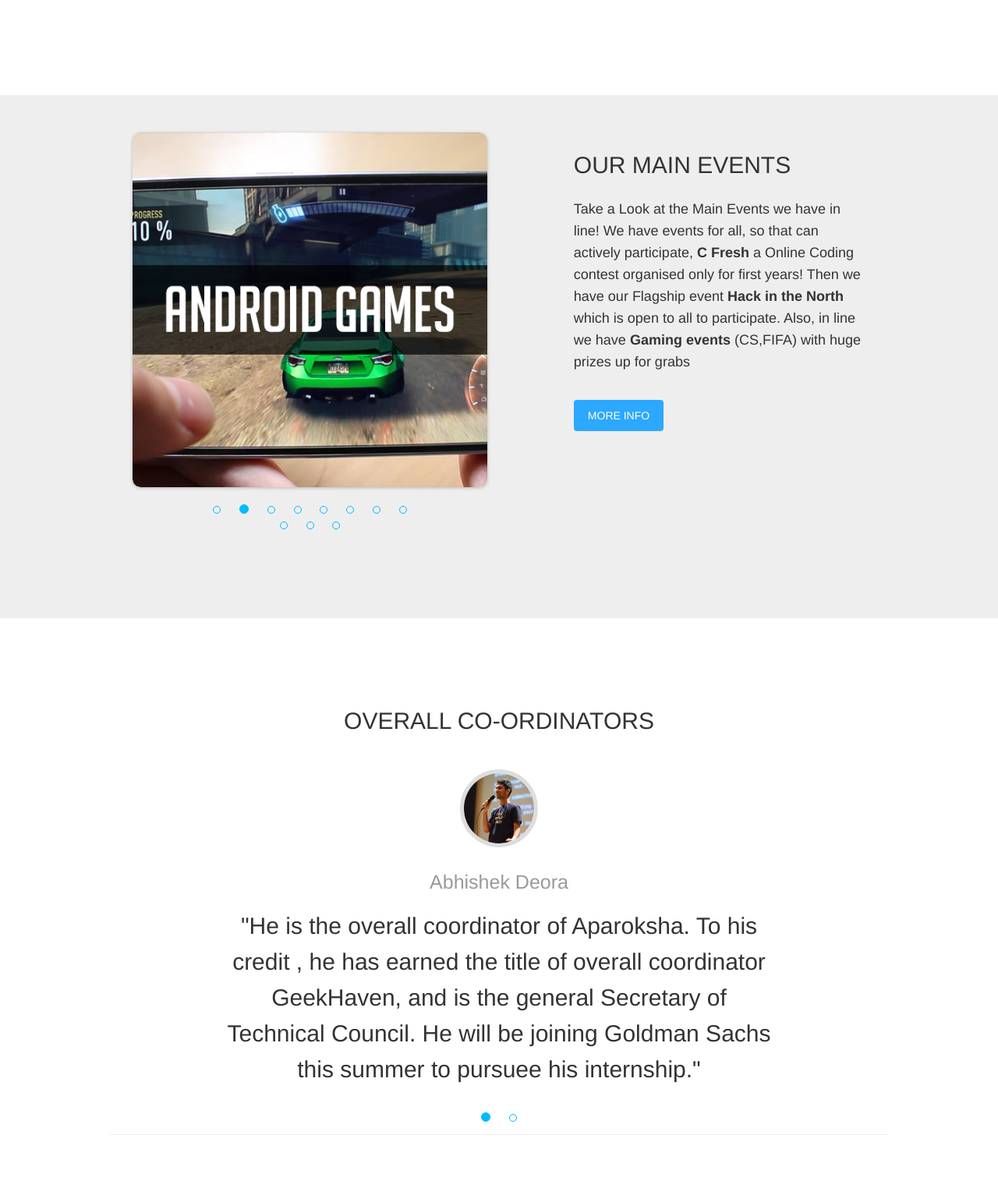
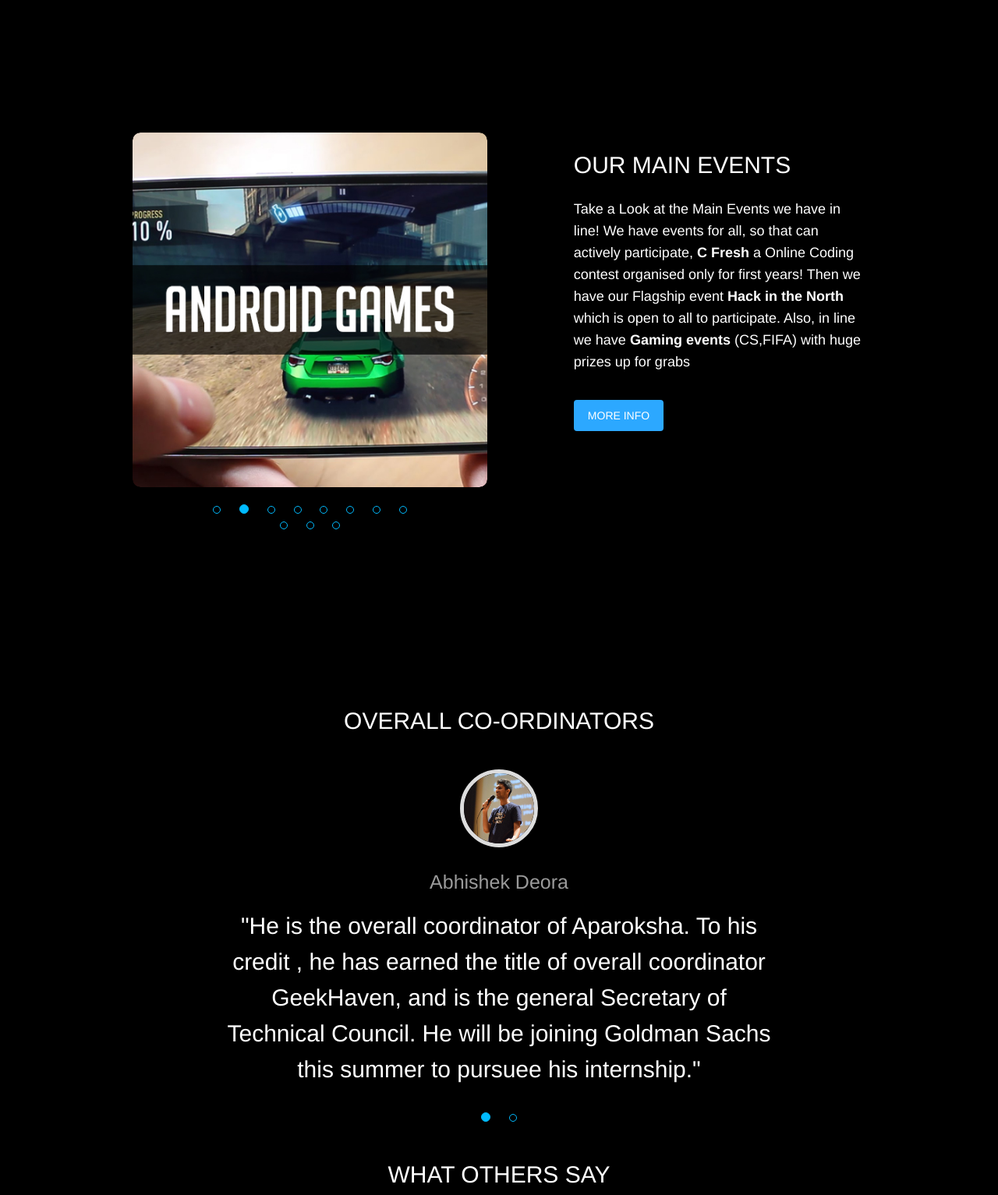
Before and after one commit to CodHeK/Aparoksha-Event-Registration, a plain HTML site: page index.html in a window 1280 px wide. Shown: the part 896-2429 px from the top of the page at 78% size. Drawn offline with Linux system fonts and the light colour scheme.

Commit message:
Update index.html

```diff
--- a/index.html
+++ b/index.html
@@ -18,6 +18,13 @@
         <link rel="stylesheet" type="text/css" href="https://maxcdn.bootstrapcdn.com/font-awesome/4.4.0/css/font-awesome.min.css">
 
         <style type="text/css">
+            body {
+                background-color:black;
+            }
+            .section.section-testimonial {
+                background-color: black;
+                color: white;
+            }
             .fa-facebook-square:hover {
                 color: #3b5998;
             }
@@ -28,13 +35,13 @@
     </head>
     <body class="landing-page landing-page1">
     <div class="title" style="text-align:center;">
-        <h1 style="text-transform:uppercase;font-weight:700;font-size:70px;">Aparoksha'17</h1>
-        <h5 style="text-transform:uppercase;letter-spacing:8px;font-family:Orbitron;">" Laying Foundations for Skynet "</h5>
+        <h1 style="text-transform:uppercase;font-weight:700;font-size:70px;color:white;">Aparoksha'17</h1>
+        <h5 style="text-transform:uppercase;letter-spacing:8px;font-family:Orbitron;color:#DCDCDC;">" Laying Foundations for Skynet "</h5>
     </div>
     <hr style="width:1000px;">
     <div class="section section-testimonial">
                 <div class="container">
-                    <h4 class="header-text text-center">OUR STORY</h4>
+                    <h4 class="header-text text-center" style="color:white;">OUR STORY</h4>
                     <br>
                     <h3 style="text-align:center;">" The real voyage of discovery consists not in seeking new landscapes</h3><h3 style="text-align:center;">but in having new eyes "</h3>
                     <br>
@@ -43,10 +50,10 @@
                     <h4 style="text-align:center;">Inspired by a massive participation in various technical events conducted during Aparoksha'16, we present our <b>third edition</b> of our exclusive <b>TECHNICAL FEST ‘Aparoksha’</b>, a horizon of vision and technology. It aims at providing a platform for young talented minds to develop new skills, exhibit their talent and also to spread their learning amongst masses. Over the years, the rich legacy of events like <b>ALKHWARISM, COLDFIRE, PERPLEXUZ, MAGNIX, ROBO RACE, PENALTY SHOOTOUT</b> etc. has uplifted the competing edge and brought a large amount of participation from various premiere institutes like <b>IITs, NITs, IIITs</b> and many more. This year thrill is expected to cross the barrier with many more electrifying events in store. So gear up yourself to seek, explore and spread through <b>APAROKSHA’17</b>.</h4>
                 </div>
         </div>
-      <div class="wrapper">
-    <div class="section section-demo">
-        <div class="jumbotron">
-                <div class="container">
+      <div class="wrapper" style="background-color:black;">
+    <div class="section section-demo" style="background-color:black;">
+        <div class="jumbotron" style="background-color:black;">
+                <div class="container" style="background-color:black;">
                     <div class="row">
                         <div class="col-md-6">
                             <div id="description-carousel" class="carousel fade" data-ride="carousel">
@@ -102,8 +109,8 @@
                             </div>
                         </div>
                         <div class="col-md-5 col-md-offset-1">
-                            <h4 class="header-text">OUR MAIN EVENTS</h4>
-                            <p>
+                            <h4 class="header-text" style="color:white;">OUR MAIN EVENTS</h4>
+                            <p style="color:white;">
                                 Take a Look at the Main Events we have in line!
                                 We have events for all, so that can actively participate, <b>C Fresh</b> a Online Coding contest organised only for first years!
                                 Then we have our Flagship event <b>Hack in the North</b> which is open to all to participate.
@@ -118,9 +125,8 @@
         </div>
         <div class="section section-testimonial">
                 <div class="container">
-                    <h4 class="header-text text-center">OVERALL CO-ORDINATORS</h4>
-                    <div id="carousel-example-generic" class="carousel fade" data-ride="carousel">
-                        <!-- Wrapper for slides -->
+                    <h4 class="header-text text-center" style="color:white;">OVERALL CO-ORDINATORS</h4>
+                    <div id="carousel-example-generic" style="background-color:black;" class="carousel fade" data-ride="carousel">
                         <div class="carousel-inner" role="listbox">
                             <div class="item">
                                 <div class="mask">
@@ -150,10 +156,9 @@
                     </div>
                 </div>
             </div>
-            <hr style="width:1000px;">
         <div class="section section-testimonial">
                 <div class="container">
-                    <h4 class="header-text text-center">WHAT OTHERS SAY</h4>
+                    <h4 class="header-text text-center" style="color:white;">WHAT OTHERS SAY</h4>
                     <br>
                     <div class="row">
                         <div class="col-lg-12">
@@ -167,11 +172,11 @@
         <hr style="width:1000px;">
           <div class="section section-testimonial">
                 <div class="container">
-                    <h4 class="header-text text-center">CONNECT WITH US</h4>
+                    <h4 class="header-text text-center" style="color:white;">CONNECT WITH US</h4>
                     <br>
                     <div class="social_icons" style="text-align:center;">
-                        <a href="https://www.facebook.com/aparoksha/" style="color:black;"><i class="fa fa-facebook-square fa-3x" aria-hidden="true">&nbsp&nbsp</i></a>
-                        <a href="" style="color:black;"><i class="fa fa-twitter-square fa-3x" aria-hidden="true"></i></a>
+                        <a href="https://www.facebook.com/aparoksha/" style="color:white;"><i class="fa fa-facebook-square fa-3x" aria-hidden="true">&nbsp&nbsp</i></a>
+                        <a href="" style="color:white;"><i class="fa fa-twitter-square fa-3x" aria-hidden="true"></i></a>
                     </div>
                 </div>
         </div>
```
